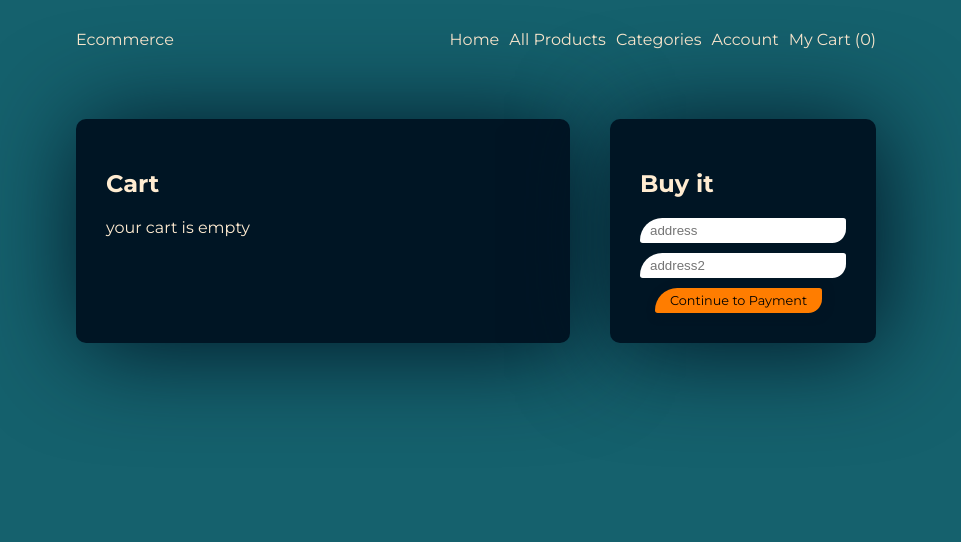
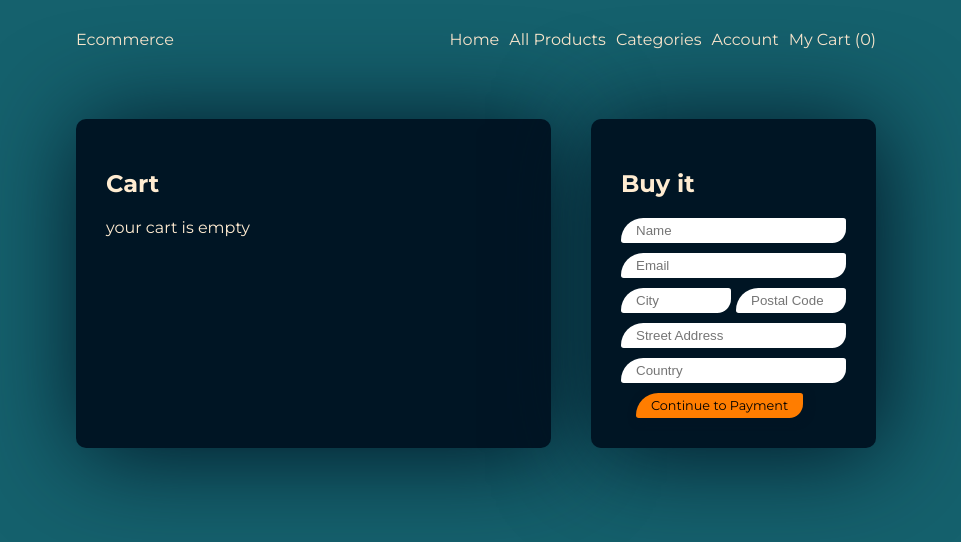
Before and after one commit to Jaymoo87/nextjs-ecommerce-frontend, a Next.js app: page /cart in a window 1280 px wide. Shown: the top 542 px of the page, without its empty margins (164-1125 px from the left). Built offline with nearby package versions, Linux system fonts and the light colour scheme.

Commit message:
checkout logic started, good responses. add Stripe next for a checkout page

```diff
--- a/components/Input.js
+++ b/components/Input.js
@@ -4,7 +4,7 @@ import styled from 'styled-components';
 
 const SInput = styled.input`
   width: 100%;
-  padding: 5px 10px;
+  padding: 5px 15px;
   margin-bottom: 10px;
   border: ${mutedText};
   border-radius: 40px 5px 25px 5px;
--- /dev/null
+++ b/models/Order.js
@@ -0,0 +1,14 @@
+import mongoose, { Schema, model, models } from 'mongoose';
+
+const OrderSchema = new Schema({
+  line_items: Object,
+  name: String,
+  email: String,
+  city: String,
+  postalCode: String,
+  streetAddress: String,
+  country: String,
+  paid: Boolean,
+});
+
+export const Order = models?.Order || model('Order', OrderSchema);
--- /dev/null
+++ b/pages/api/checkout.js
@@ -0,0 +1,47 @@
+import { MongooseConnect } from '@/lib/mongoose';
+import { Order } from '@/models/Order';
+import { Product } from '@/models/Product';
+
+export default async function handler(req, res) {
+  await MongooseConnect();
+
+  if (req.method !== 'POST') {
+    res.json('Wrong API Request');
+    return;
+  }
+  const { name, email, city, postalCode, streetAddress, country, products } = req.body;
+
+  const productIds = products.split(',');
+  const uniqueIds = [...new Set(productIds)];
+  const productsInfo = await Product.find({ _id: uniqueIds });
+
+  let line_items = [];
+
+  for (const id of uniqueIds) {
+    const info = productsInfo.find((p) => p._id.toString() === id);
+    const quantity = productIds.filter((pid) => pid === id)?.length || 0;
+    if (quantity > 0 && info) {
+      line_items.push({
+        quantity,
+        price_data: {
+          currency: 'USD',
+          product_data: { name: info.title },
+          unit_amount: quantity * info.price,
+        },
+      });
+    }
+  }
+
+  const OrderInfo = Order.create({
+    line_items,
+    name,
+    email,
+    city,
+    streetAddress,
+    postalCode,
+    country,
+    paid: false,
+  });
+
+  res.json(OrderInfo);
+}
--- a/pages/cart.js
+++ b/pages/cart.js
@@ -14,7 +14,7 @@ import Input from '@/components/Input';
 
 const ColWrapper = styled.div`
   display: grid;
-  grid-template-columns: 1.3fr 0.7fr;
+  grid-template-columns: 1.25fr 0.75fr;
   gap: 40px;
   margin-top: 40px;
 `;
@@ -47,6 +47,11 @@ const ProductImgBox = styled.div`
   }
 `;
 
+const CityHolder = styled.div`
+  display: flex;
+  gap: 5px;
+`;
+
 const QuantityLabel = styled.span`
   padding: 0 3px;
 `;
@@ -54,10 +59,20 @@ const QuantityLabel = styled.span`
 const CartPage = () => {
   const { cartProducts, addProduct, removeProduct } = useContext(CartContext);
   const [products, setProducts] = useState([]);
+  const [name, setName] = useState('');
+  const [email, setEmail] = useState('');
+  const [city, setCity] = useState('');
+  const [postalCode, setPostalCode] = useState('');
+  const [country, setCountry] = useState('');
+  const [streetAddress, setStreetAddress] = useState('');
 
   useEffect(() => {
     if (cartProducts.length > 0) {
       axios.post('/api/cart', { ids: cartProducts }).then((res) => setProducts(res.data));
+    } else {
+      if (cartProducts === 0) {
+        setProducts([]);
+      }
     }
   }, []);
 
@@ -121,11 +136,56 @@ const CartPage = () => {
           </Box>
           <Box>
             <h2>Buy it</h2>
-            <Input type="text" placeholder="address" />
-            <Input type="text" placeholder="address2" />
-            <MainBtn block size={'sm'}>
-              Continue to Payment
-            </MainBtn>
+            <form method="post" action="/api/checkout">
+              <Input
+                type="text"
+                placeholder="Name"
+                name="name"
+                value={name}
+                onChange={(e) => setName(e.target.value)}
+              />
+              <Input
+                type="text"
+                placeholder="Email"
+                name="email"
+                value={email}
+                onChange={(e) => setEmail(e.target.value)}
+              />
+              <CityHolder>
+                <Input
+                  type="text"
+                  placeholder="City"
+                  name="city"
+                  value={city}
+                  onChange={(e) => setCity(e.target.value)}
+                />
+                <Input
+                  type="text"
+                  placeholder="Postal Code"
+                  name="postalCode"
+                  value={postalCode}
+                  onChange={(e) => setPostalCode(e.target.value)}
+                />
+              </CityHolder>
+              <Input
+                type="text"
+                placeholder="Street Address"
+                name="streeAddress"
+                value={streetAddress}
+                onChange={(e) => setStreetAddress(e.target.value)}
+              />
+              <Input
+                type="text"
+                placeholder="Country"
+                name="country"
+                value={country}
+                onChange={(e) => setCountry(e.target.value)}
+              />
+              <input type="hidden" name="products" value={cartProducts.join(',')} />
+              <MainBtn size={'sm'} type="submit">
+                Continue to Payment
+              </MainBtn>
+            </form>
           </Box>
         </ColWrapper>
       </Center>
```
